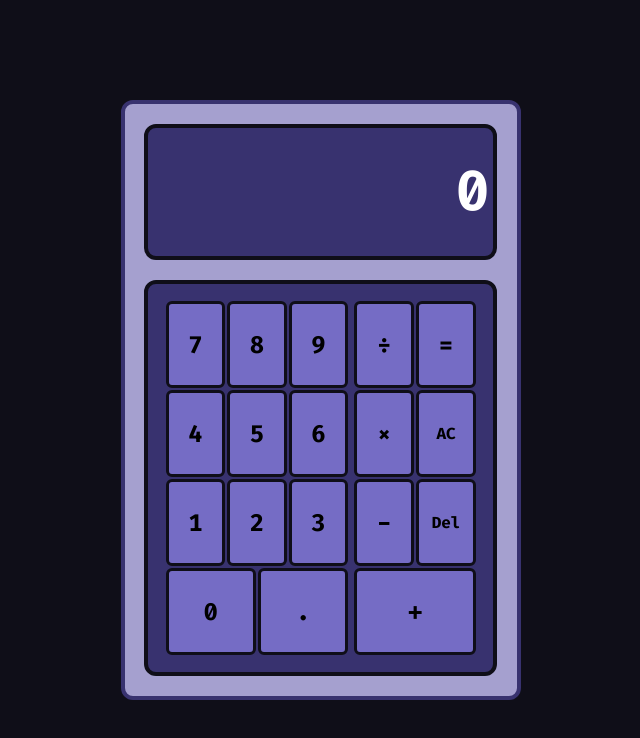
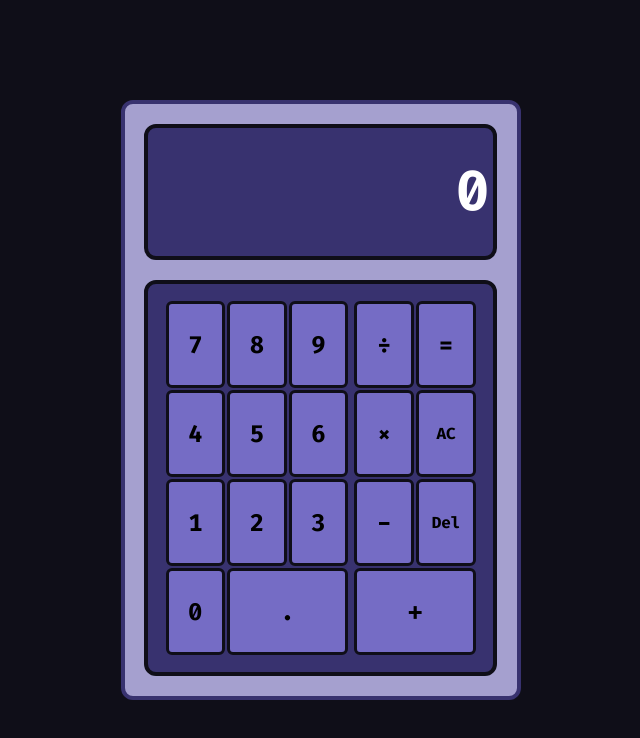
Before and after one commit to dss-neto/calculator, a plain HTML site: page index.html in a window 1280 px wide. Shown: the whole page, without its empty margins (308-948 px from the left). Drawn offline with Linux system fonts and the light colour scheme.

Commit message:
Undo test committed by mistake

```diff
--- a/styles.css
+++ b/styles.css
@@ -115,8 +115,8 @@ button:not(#Escape, #Backspace) {
 }
 
 .zero {
-  flex: 1;
+  flex: 0 0 30%;
 }
 .dot {
-  flex: 2;
+  flex-basis: calc(32% * 2);
 }
```
